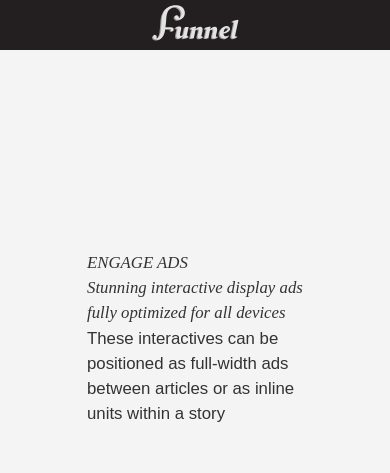
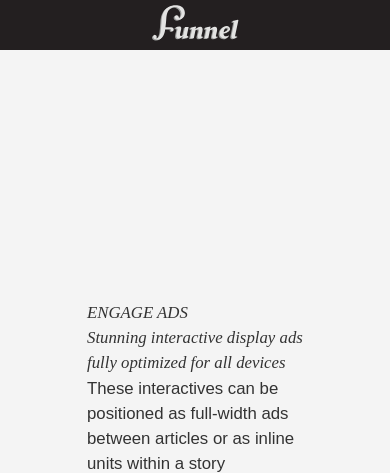
Before and after one commit to evanwexler/funnel, a Flask app: page /3 in a window 390 px wide. Shown: the top 473 px of the page. Run offline with Flask 2, Linux system fonts and the light colour scheme; parts of the project's set-up code (start-up, migrations or seed data) failed here and were passed over; some libraries are stand-ins or nearby versions; some web fonts are replaced.

Commit message:
update before carousel needs to be debugged

```diff
--- a/static/base.css
+++ b/static/base.css
@@ -344,7 +344,7 @@ img.downarrow {
 }
 
 
-.top300
+.top300 , .engagewrap
 {
 	margin-top: 300px;
 }
@@ -445,7 +445,7 @@ div.slideimage{
 
 	}
 
-	img.quizmage {
+	.quizmage {
 		position: absolute;
 		width: 150px;
 		margin: 0 auto;
@@ -453,8 +453,8 @@ div.slideimage{
 		top: -80px;
 	}
 
-	div.slideimage{
+	.slideimage, video{
 		margin-top:200px;
+		width:350px;
+		margin: 0 auto;
 	}
-
-}
--- a/templates/page3.html
+++ b/templates/page3.html
@@ -7,13 +7,12 @@
 		<div class="slick-p3">
 
 		<div class="engagewrap">
-
-			<div class="col-xs-12 col-sm-6 right-align top300">
+			<div class="col-xs-12 col-sm-6 right-align">
 				<h2 class="push">engage ads</h2>
 				<h3 class="push">Stunning interactive display ads fully optimized for all devices</h3>
 				<h4 class="push">These interactives can be positioned as full-width ads between articles or as inline units within a story</h4>
 			</div>
-			<div class="col-xs-12 col-sm-6 top300">
+			<div class=" hidden-xs col-xs-12 col-sm-6">
 				<img class="img-responsive" src={{url_for('static', filename='gifs/quiz.png')}}>
 			</div>
 		</div>
```
